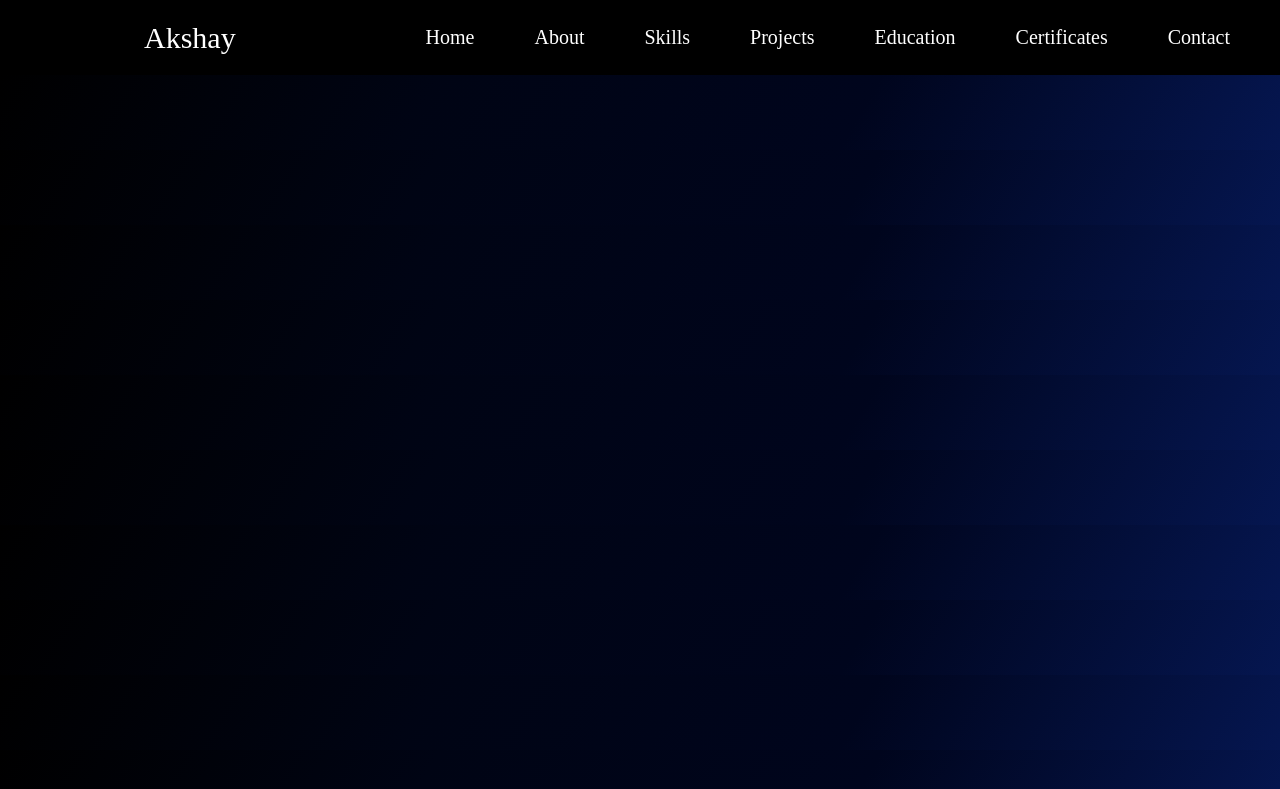
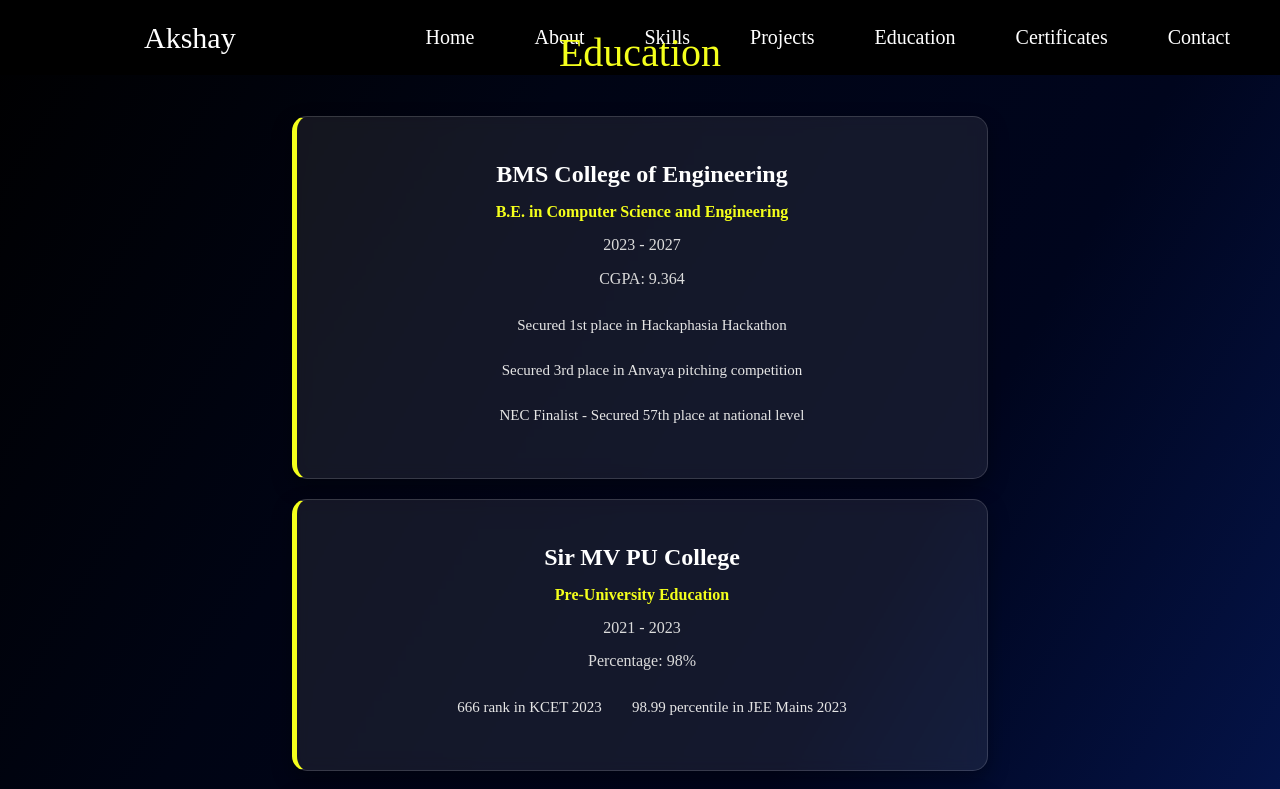
Before and after one commit to Akshays-2005/portfolio-react, a React (Create React App) app: page /education in a window 1280 px wide. Shown: the top 789 px of the page. Built offline with nearby package versions, Linux system fonts and the light colour scheme.

Commit message:
Added education

```diff
--- a/src/App.js
+++ b/src/App.js
@@ -4,6 +4,7 @@ import Home from './Home';
 import About from './About';
 import Skills from './Skills';
 import Projects from './Projects';
+import Education from './Education';
 import {BrowserRouter as Router, Switch, Route} from 'react-router-dom';
 
 function App() {
@@ -25,6 +26,9 @@ function App() {
               <Route path="/projects">
                 <Projects />
               </Route>
+              <Route path="/education">
+                <Education />
+              </Route>
             </Switch>
           </div>
         </div>
--- /dev/null
+++ b/src/Education.js
@@ -0,0 +1,65 @@
+const Education = () => {
+
+    const education = [
+        {
+            id: 1,
+            institution: "BMS College of Engineering",
+            degree: "B.E. in Computer Science and Engineering",
+            duration: "2023 - 2027",
+            score: "CGPA: 9.364",
+            Achievements: [
+                "Secured 1st place in Hackaphasia Hackathon",
+                "Secured 3rd place in Anvaya pitching competition",
+                "NEC Finalist - Secured 57th place at national level"
+            ]
+        },
+        {
+            id: 2,
+            institution: "Sir MV PU College",
+            degree: "Pre-University Education",
+            duration: "2021 - 2023",
+            score: "Percentage: 98%",
+            Achievements: [
+                "666 rank in KCET 2023",
+                "98.99 percentile in JEE Mains 2023",
+            ]
+        },
+        {
+            id: 3,
+            institution: "St. Mary's Convent High School",
+            degree: "SSLC",
+            duration: "2020 - 2021",
+            score: "Percentage: 99.36%"
+            // Achievements: [
+            //     "xyz"
+            // ]
+        }
+    ]
+
+    return (
+        <div className="education">
+            <h2>Education</h2>
+
+            {education.map((edu) => {
+                return (
+                    <div key={edu.id} className="education-card">
+                        <h3>{edu.institution}</h3>
+                        <p><strong>{edu.degree}</strong></p>
+                        <p>{edu.duration}</p>
+                        <p>{edu.score}</p>
+
+                        {edu.Achievements && (
+                            <ul>
+                                {edu.Achievements.map((achievement, index) => (
+                                    <li key={index}>{achievement}</li>
+                                ))}
+                            </ul>
+                        )}
+                    </div>
+                );
+            })}
+        </div>
+    );
+}
+
+export default Education;
--- a/src/Projects.js
+++ b/src/Projects.js
@@ -3,7 +3,7 @@ import Trinetra from './assets/images/Trinetra.png';
 import FarmAI from './assets/images/FarmAI.png';
 import HeartDisease from './assets/images/Heart_disease.png';
 import FoodOrdering from './assets/images/Food_ordering.png';
-// import Portfolio from './assets/images/Portfolio.png';
+import Portfolio from './assets/images/Portfolio.png';
 import AeroBMSCE from './assets/images/AeroBMSCE.png';
 import DigiMelody from './assets/images/DigiMelody.png';
 
@@ -87,7 +87,7 @@ const Projects = () => {
             tech: ["React", "CSS", "JavaScript"],
             github: "YOUR_GITHUB_LINK",
             demo: "YOUR_PORTFOLIO_LINK",
-            image: "https://via.placeholder.com/400x300.png?text=Portfolio+Image",
+            image: Portfolio,
             description:
                 "Personal portfolio website showcasing projects, skills, achievements, and technical journey with a modern responsive design."
         },
--- a/src/index.css
+++ b/src/index.css
@@ -307,3 +307,85 @@ a {
   border-radius: 10px;
   margin-bottom: 15px;
 }
+
+/*Education */
+
+.education{
+  color: #fff;
+  display: flex;
+  flex-direction: column;
+  align-items: center;
+  justify-content: center;
+  gap: 20px;
+  padding: 20px 20px;
+  margin-bottom:40px;
+  height:100vh;
+}
+
+.education-card{
+  width: 100%;
+  max-width: 650px;
+  background: rgba(255, 255, 255, 0.08);
+  backdrop-filter: blur(8px);
+  border: 1px solid rgba(255, 255, 255, 0.15);
+  border-left: 5px solid #f4ff1c;
+  border-radius: 15px;
+  padding: 20px;
+  box-shadow: 0 8px 20px rgba(0, 0, 0, 0.35);
+  transition: all 0.3s ease;
+}
+
+.education-card:hover {
+  transform: translateY(-8px);
+  box-shadow: 0 10px 25px rgba(255,255,0,0.2);
+}
+
+.education h2 {
+  font-size: 40px;
+  font-weight: 500;
+  color: #f4ff1c;
+  margin-bottom: 20px;
+}
+
+.education-card h3 {
+  font-size: 24px;
+  margin-bottom: 10px;
+  color: #ffffff;
+}
+
+.education-card p {
+  font-size: 16px;
+  line-height: 1.7;
+  margin: 6px 0;
+  color: #dcdcdc;
+}
+
+.education-card strong {
+  color: #f4ff1c;
+}
+
+.education-card ul {
+  margin-top: 15px;
+  padding-left: 20px;
+}
+
+.education-card ul li {
+  margin-bottom: 8px;
+  color: #e6e6e6;
+  font-size: 15px;
+}
+
+@media (max-width: 768px) {
+  .education-card {
+    max-width: 90%;
+    padding: 20px;
+  }
+
+  .education h2 {
+    font-size: 32px;
+  }
+
+  .education-card h3 {
+    font-size: 20px;
+  }
+}
```
Also changed, not shown: src/assets/images/Portfolio.png (added).
